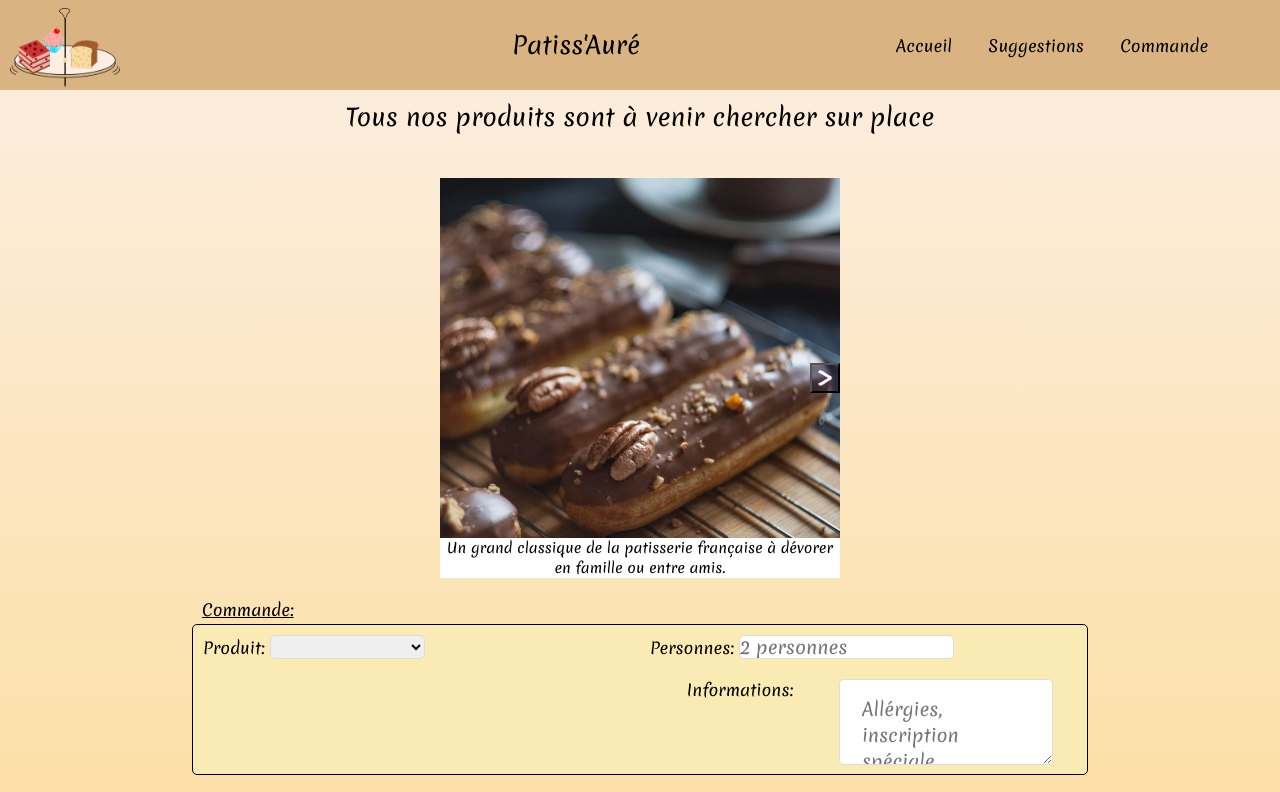
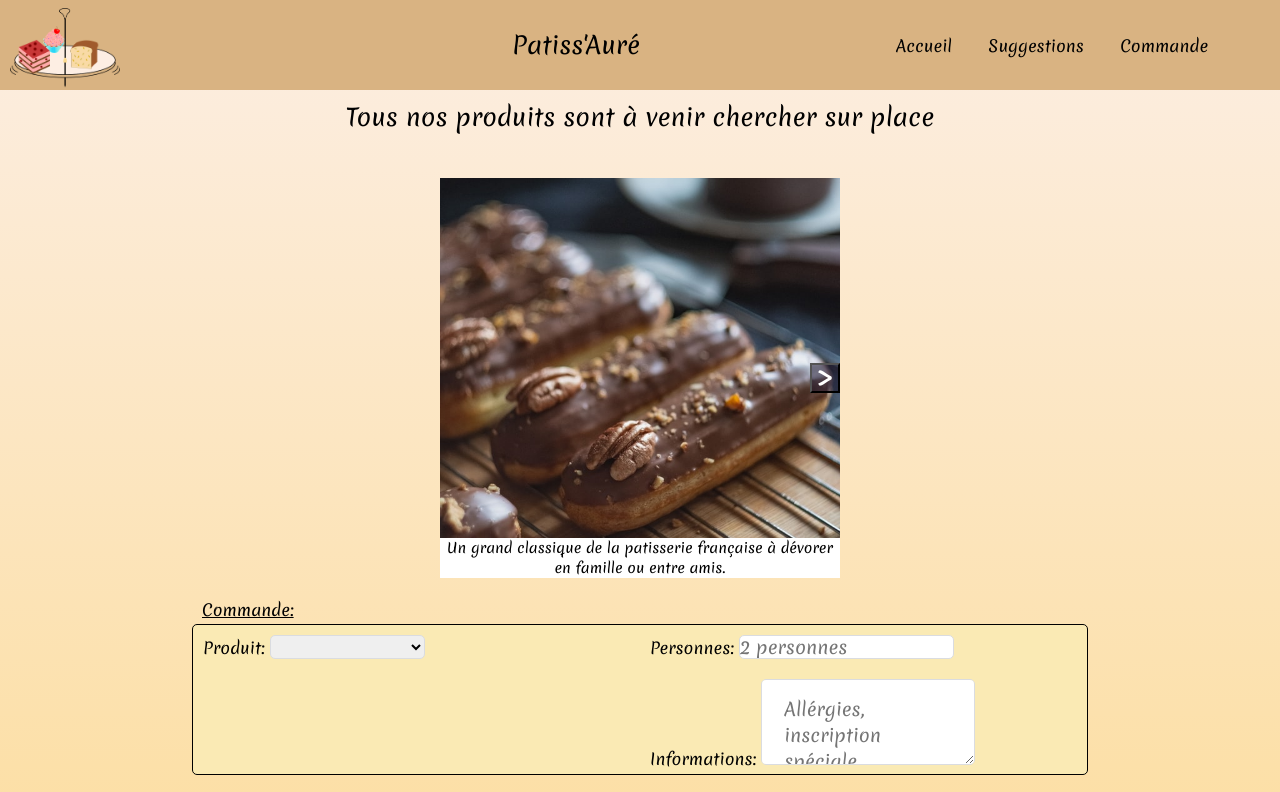
Before and after one commit to AurelieMoraitis/REACT, a React (Create React App) app in the folder patisserie/: page / in a window 1280 px wide. Shown: the top 792 px of the page. Built offline with nearby package versions, Linux system fonts and the light colour scheme.

Commit message:
feat: change text area label

```diff
--- a/patisserie/src/components/main/order/input/InputStyle.js
+++ b/patisserie/src/components/main/order/input/InputStyle.js
@@ -61,24 +61,10 @@ export const SelectField = styled.select`
     height: 1.5rem;
 
     @media screen and (max-width: 480px) {
-        width: 150px;
+        width: 140px;
         padding: 10px;
     }
 
-`;
-
-export const TextAreaLabel = styled.label`
-    transition: 300ms;
-    transform: translate(-50%, -50%);
-    margin-left: 90px;
-    position: absolute;
-    top: 10px;
-
-    @media screen and (max-width: 480px) {
-        margin-right: 5px;
-        margin-left: 0;
-        position: static;
-    }
 `;
 
 export const TextAreaField = styled.textarea`
@@ -89,10 +75,9 @@ export const TextAreaField = styled.textarea`
     font-size: 18px;
     border-radius: 5px;
     max-width: 50%;
-    margin-left: 189px;
 
     @media screen and (max-width: 480px) {
-        width: 130px;
+        width: 200px;
         margin-left: 0;
         padding: 10px;
     }
--- a/patisserie/src/components/main/order/input/index.js
+++ b/patisserie/src/components/main/order/input/index.js
@@ -4,7 +4,6 @@ import {
     InputLabel,
     InputField,
     SelectField,
-    TextAreaLabel,
     TextAreaField,
 } from "./InputStyle";
 
@@ -29,7 +28,7 @@ const Select = ({id, label, ...rest}) => {
 const TextArea = ({id, label, ...rest}) => {
     return (
         <InputContainer>
-            <TextAreaLabel htmlFor={id}>{label}</TextAreaLabel>
+            <InputLabel htmlFor={id}>{label}</InputLabel>
             <TextAreaField id={id} {...rest}/>
         </InputContainer>
     )
```
